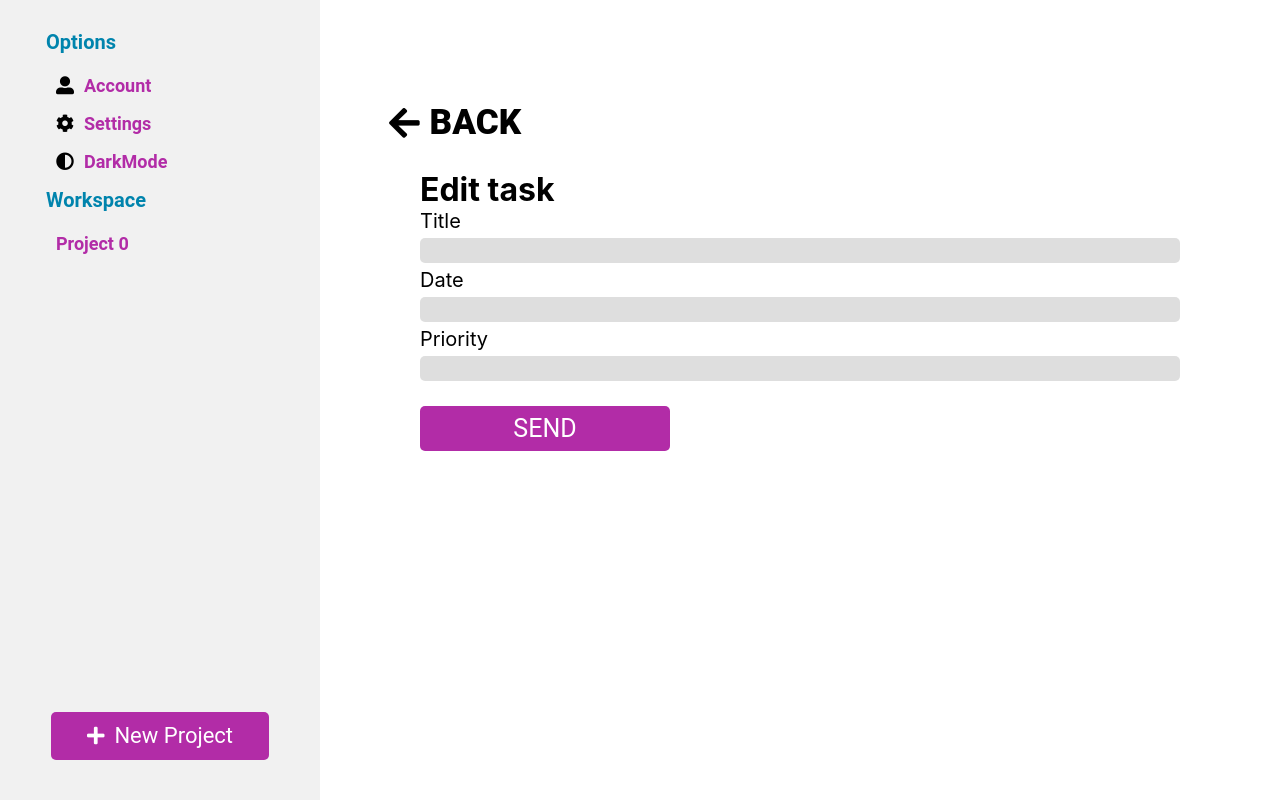
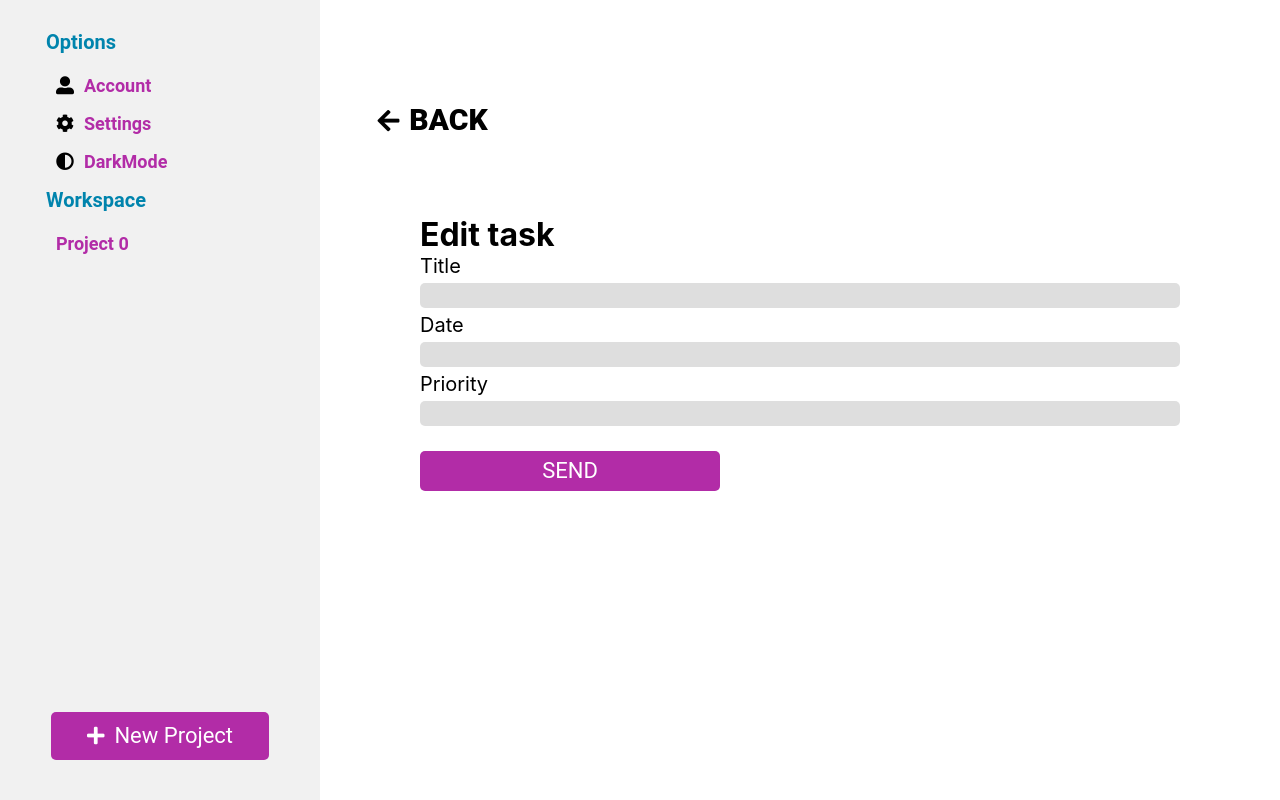
Before and after one commit to Thialves02/To-do-list_BlueEdtech, a React (Create React App) app in the folder Frontend/to-do-list/: page /edit/1 in a window 1280 px wide. Built offline with nearby package versions, Linux system fonts and the light colour scheme; no server answers.

Commit message:
projeto finalizado

```diff
--- a/Frontend/to-do-list/src/components/Cards/Cards.css
+++ b/Frontend/to-do-list/src/components/Cards/Cards.css
@@ -1,8 +1,42 @@
-.card{
+a{
+    text-decoration: none;
+}
+a { color: inherit; }
+
+a .card{
     background: #0084AD;
-    /* -webkit-box-shadow: 0px 0px 16px 0px rgba(0,0,0,0.74);
-    box-shadow: 0px 0px 16px 0px rgba(0, 0, 0, 0.418); */
-    width: 250px;
+    width: 300px;
     margin: 10px;
     border-radius: 10px;
+    display:flex;
+    flex-direction: column;
+    color: rgb(233, 233, 233);
 }
+
+a .card h1{
+    display:flex;
+    justify-content:center;
+    align-items:center;
+    margin-top:10px
+}
+
+a .card p{
+    margin:10px 0;
+    display:flex;
+    justify-content:center;
+    align-items:center;
+    font-size:15px;
+    font-weight: 650;
+}
+
+a .card .date-priority{
+    display:flex;
+    align-items:center;
+    margin: 0 5px;
+    justify-content: space-between;
+}
+
+a .card .date-priority p{
+    font-size:25px;
+    font-weight: 650;
+}
--- a/Frontend/to-do-list/src/components/Cards/Cards.js
+++ b/Frontend/to-do-list/src/components/Cards/Cards.js
@@ -10,8 +10,10 @@ const Card = (props) => {
         <Link to={`/view/${task._id}`}>
         <div className="card">
             <h1>{task.title}</h1>
-            <h1>{task.date}</h1>
-            <p>{task.priority}</p>
+            <div className="date-priority">
+                <h2>{task.date}</h2>
+                <p>{task.priority}</p>
+            </div>
             <p>{task.creationDate}</p>
 
         </div>
--- a/Frontend/to-do-list/src/pages/FormEdit.css
+++ b/Frontend/to-do-list/src/pages/FormEdit.css
@@ -0,0 +1,33 @@
+
+.container .back-btn a button{
+    margin-left: -50px;
+    width:225px;
+    margin-bottom: 50px;
+    height:40px;
+    border-radius:5px;
+    border:none;
+    background: transparent;
+    color: rgb(0, 0, 0);
+    font-size: 30px;
+    line-height: 28px;
+    font-family: Roboto;
+    cursor: pointer;
+}
+
+.container .back-btn a button i{
+    color: rgb(0, 0, 0);
+    font-size: 25px;
+}
+
+.container  button{
+    width:300px;
+    height:40px;
+    border-radius:5px;
+    border:none;
+    background: #B22CA7;
+    color: #fff;
+    font-size: 22px;
+    line-height: 28px;
+    font-family: Roboto;
+    cursor: pointer;
+}
--- a/Frontend/to-do-list/src/pages/FormEdit.js
+++ b/Frontend/to-do-list/src/pages/FormEdit.js
@@ -34,7 +34,7 @@ const FormEdit = (props) => {
         <>
         <div className="container">
             <div className="back-btn">
-            <Link to='/project'><button><i class="fas fa-arrow-left"></i>BACK</button></Link>
+            <Link to={`/view/${id}`}><button><i class="fas fa-arrow-left"></i>BACK</button></Link>
             </div>
             <h1>Edit task</h1>
             <form onSubmit={handleSubmit}>
--- a/Frontend/to-do-list/src/pages/Home.css
+++ b/Frontend/to-do-list/src/pages/Home.css
@@ -13,3 +13,13 @@ html,body{
     width: 75%;
     margin: 100px;
 }
+
+.container p{
+    font-size:20px;
+    margin-top:15px;
+}
+
+.container img{
+    margin:  auto;
+    width:750px;
+}
--- a/Frontend/to-do-list/src/pages/Home.js
+++ b/Frontend/to-do-list/src/pages/Home.js
@@ -6,11 +6,13 @@ const Home = () =>{
         <>
         <div className="container">
         <h1>INTRODUÇÃO</h1>
-        <p>Lorem ipsum dolor sit amet, consectetur adipiscing elit. Nunc vitae turpis euismod,
-            bibendum felis non, laoreet massa. Sed tempor sapien in nisl posuere, sed ornare erat dignissim.
-            Phasellus malesuada odio a ex auctor faucibus. Nam at nisl iaculis, facilisis mauris id, rhoncus leo.
-
+        <p>Desde já peço desculpa aos professores, sei que à diversos pontos a serem melhorados
+            no projeto, porém recebi uma oportunidade de um trabalho como freelancer que no momento
+            acredito que pode me ajudar a impulsioanr minha carreira, então resolvi priorizar o serviço
+            e deixar o projeto de lado por um tempo. Futuramente pretendo fazer melhorias no projeto
+            e fazer o site com todas funcionalidades funcionando.
         </p>
+        <img src="https://lagoatenisclube.com.br/wp-content/uploads/2018/12/site_em_construcao.jpg"></img>
         </div>
 
         </>
--- a/Frontend/to-do-list/src/pages/Project.css
+++ b/Frontend/to-do-list/src/pages/Project.css
@@ -1,56 +1,43 @@
-*{
-    padding:0;
-    margin:0;
-}
-
-html,body{
-    height:100%;
-}
-
 .container{
     display: flex;
     flex-direction: column;
     width: 75%;
     margin: 100px;
 }
-
-.teste{
+.container .title {
     display: flex;
+    align-items:center;
+    margin-bottom: 50px;
+    justify-content: space-between;
 }
 
-.progress{
-    margin-top: 20px;
+.container .title h1 {
+    margin-top: 0;
+    font-size:50px
 }
 
-.progress h2,button{
-    display:flex;
-    justify-content:center;
-    align-items: center;
+.container a button{
+    width:300px;
+    height:40px;
+    border-radius:5px;
+    border:none;
     background: #B22CA7;
-    margin: 0 10px;
-    width:250px;
-    height:45px;
+    color: #fff;
+    font-size: 22px;
+    line-height: 28px;
     font-family: Roboto;
-    font-size: 25px;
-    line-height: 42px;
-    color: #FFFFFF;
-    border-radius: 5px;
-    border: none;
-}
-
-.progress button{
     cursor: pointer;
 }
 
-.progress button i {
-    display:flex;
-    justify-content:center;
-    align-items: center;
-    font-size:20px;
+.container a button i{
+    color: #fff;
+    font-size: 20px;
+    line-height: 28px;
     margin-right: 10px;
 }
 
-.cards{
-    display:flex;
-    flex-direction: column;
+.container .list{
+    display: flex;
+    flex-wrap: wrap;
+    justify-content: space-between;
 }
--- a/Frontend/to-do-list/src/pages/Project.js
+++ b/Frontend/to-do-list/src/pages/Project.js
@@ -20,25 +20,16 @@ const Project = () =>{
     return(
         <>
         <div className="container">
-            <h1>Projeto 1</h1>
-            <div className="teste">
+            <div className="title">
+            <h1>Project 0</h1>
+            <Link to="/form"><button><i class="fas fa-plus"></i>New task</button></Link>
+            </div>
             <div className="progress">
-                <h2>To Do</h2>
-                <Link to="/form"><button><i class="fas fa-plus"></i>New task</button></Link>
+
                 {tasks.map((task,index) => {
                 <Card task={task} key={task._id}/>
                 })}
             </div>
-            <div className="progress">
-                <h2>In progress</h2>
-                <button><i class="fas fa-plus"></i>New task</button>
-            </div>
-            <div className="progress">
-                <h2>Done</h2>
-                <button><i class="fas fa-plus"></i>New task</button>
-            </div>
-            </div>
-
             <div className="list">
                 {tasks.map((task, index) => (
                     <Card task={task} key={task._id}/>
--- a/Frontend/to-do-list/src/pages/View.css
+++ b/Frontend/to-do-list/src/pages/View.css
@@ -0,0 +1,60 @@
+.container-view {
+    display: flex;
+    flex-direction: column;
+    margin:200px  10%;
+    width: 75%;
+    margin: 100px;
+}
+
+.container-view .back-btn a button{
+    margin-left: -50px;
+    width:225px;
+    margin-bottom: 50px;
+    height:40px;
+    border-radius:5px;
+    border:none;
+    background: transparent;
+    color: rgb(0, 0, 0);
+    font-size: 30px;
+    line-height: 28px;
+    font-family: Roboto;
+    cursor: pointer;
+}
+
+.container-view .back-btn a button i{
+    font-size: 25px;
+}
+
+.container-view button{
+    width:300px;
+    height:40px;
+    border-radius:5px;
+    border:none;
+    background: #B22CA7;
+    color: #fff;
+    font-size: 22px;
+    line-height: 28px;
+    font-family: Roboto;
+    cursor: pointer;
+    margin-right: 200px;
+}
+
+.container-view a button{
+    width:300px;
+    height:40px;
+    border-radius:5px;
+    border:none;
+    background: #B22CA7;
+    color: #fff;
+    font-size: 22px;
+    line-height: 28px;
+    font-family: Roboto;
+    cursor: pointer;
+    margin-left: 0;
+}
+
+.container-view .buttons{
+    display: flex;
+    justify-content: space-between;
+    margin-top:50px;
+}
--- a/Frontend/to-do-list/src/pages/View.js
+++ b/Frontend/to-do-list/src/pages/View.js
@@ -27,11 +27,21 @@ const View = (props) => {
 
     return(
         <>
-        <h1>{task.title}</h1>
-        <h1>{task.date}</h1>
-        <h1>{task.priority}</h1>
-        <button onClick={handleDelete}>DELETE</button>
-        <Link to={`/edit/${task._id}`} ><button>EDIT</button></Link>
+        <div className="container-view">
+            <div className="back-btn">
+            <Link to={`/project`}><button><i class="fas fa-arrow-left"></i>BACK</button></Link>
+            </div>
+            <label>Title</label>
+            <h1>{task.title}</h1>
+            <label>Deadline</label>
+            <h1>{task.date}</h1>
+            <label>Priority</label>
+            <h1>{task.priority}</h1>
+            <div className='buttons'>
+            <button onClick={handleDelete}>DELETE</button>
+            <Link to={`/edit/${task._id}`} ><button>EDIT</button></Link>
+            </div>
+        </div>
         </>
     );
 }
```
